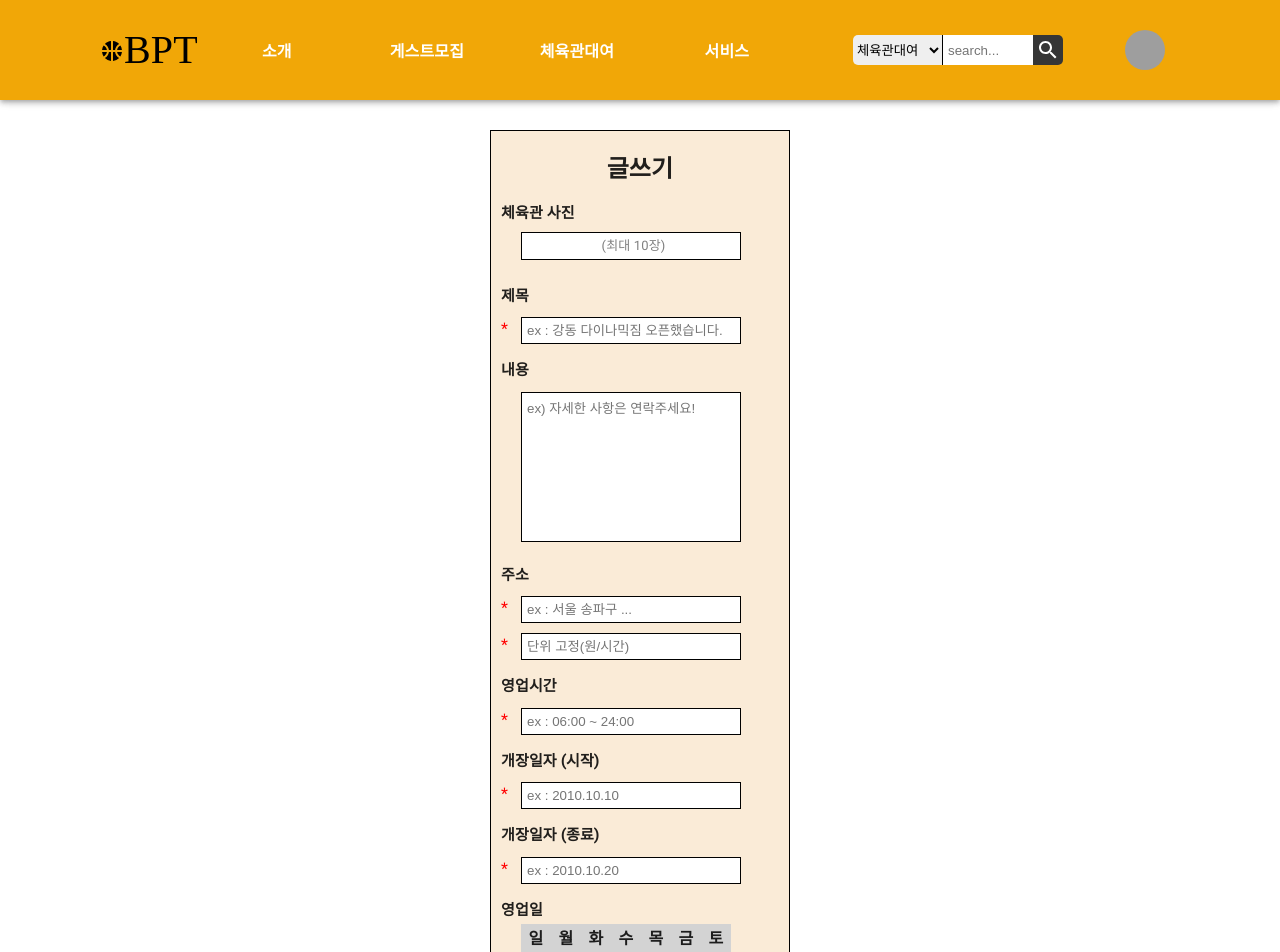
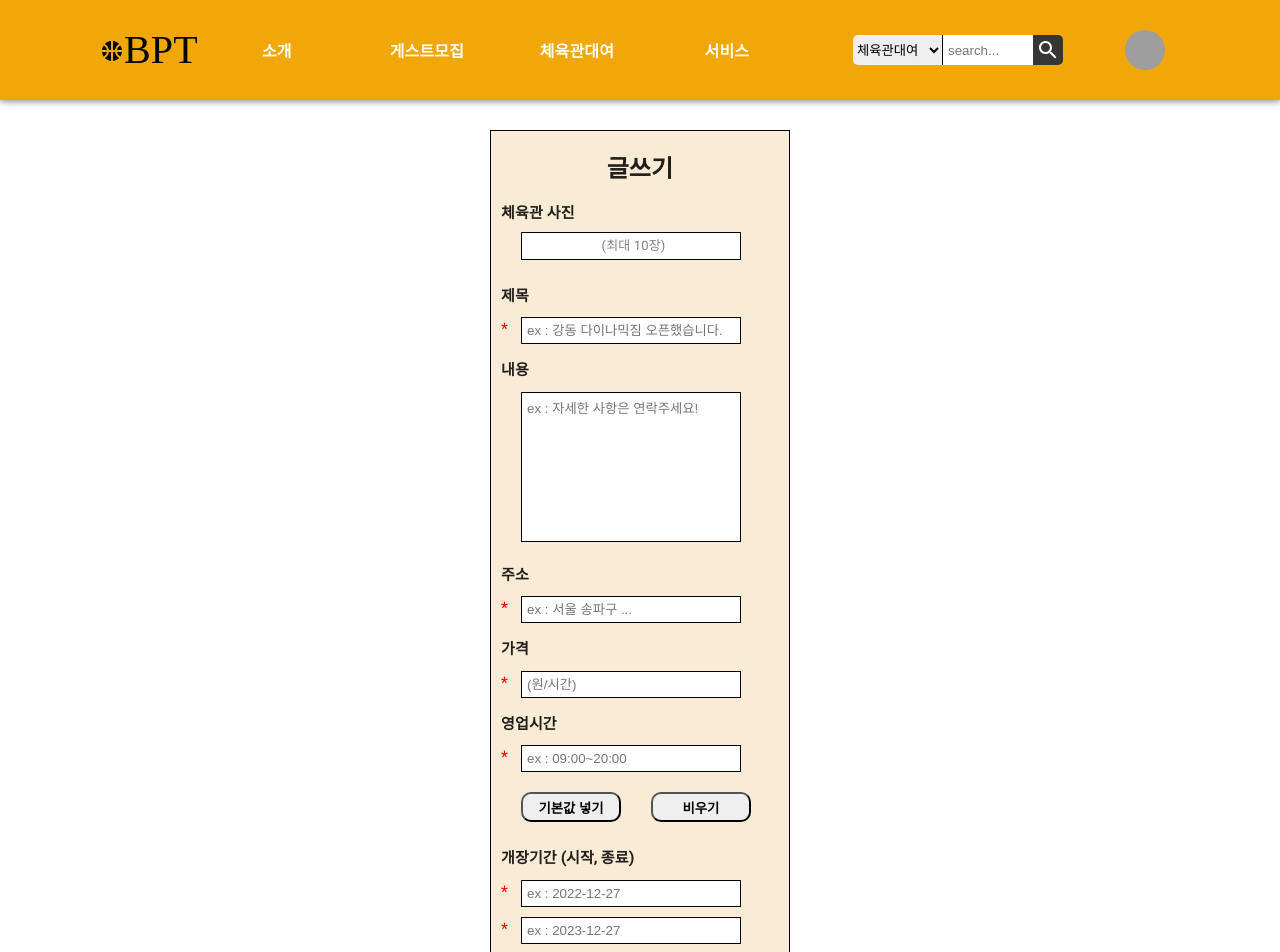
Before and after one commit to msh9900/basketballguest, a React (Create React App) app in the folder front/: page /gym/post in a window 1280 px wide. Shown: the top 952 px of the page. Built offline with nearby package versions, Linux system fonts and the light colour scheme; grey boxes are pictures that could not be loaded; a web font is replaced by a local one.

Commit message:
[FEAT] gym post form completed

```diff
--- a/front/src/components/rentalPost/GymRentalPost.tsx
+++ b/front/src/components/rentalPost/GymRentalPost.tsx
@@ -2,7 +2,7 @@ import cls from './GymRentalPost.module.scss';
 import { useNavigate } from 'react-router-dom';
 import { useState } from 'react';
 
-// comp
+// component
 import GymTitle from './templates/GymTitle'
 import GymContent from './templates/GymContent'
 import GymAddress from './templates/GymAddress'
@@ -17,23 +17,92 @@ const GymRentalPost =() => {
   const [isLoading, setIsLoading] = useState(false)
   const cancelPost = () => {navigate('/gym')}
 
-  // const [txtFormValue, setTxtFormValue] = useState([
-  //   {title:''},
-  //   {content:'none'},
-  //   {address:'none'},
-  //   {pricePerHour:'none'},
-  //   {openingHours:'none'},
-  //   {openingPeriod:'none'},
-  //   {openingDays:'none'},
-  // ])
+  // form contents
+  const [title, setTitle] = useState('')
+  const [content, setContent] = useState('')
+  const [address, setAddress] = useState('')
+  const [price, setPrice] = useState('')
+  const [openingHours, setOpeningHours] = useState('')
+  const [openingPeriod, setOpeningPeriod] = useState<string[]>(['',''])
+  const [openingDays, setOpeningDays] = useState(
+    [
+      {name:'일', open:false},
+      {name:'월', open:false},
+      {name:'화', open:false},
+      {name:'수', open:false},
+      {name:'목', open:false},
+      {name:'금', open:false},
+      {name:'토', open:false},
+    ]
+  )
 
   const post = async () => {
-    await setIsLoading(true)
+    // 텍스트 데이터 유효성 체크
+    await checkFormValid()
+
+    // 텍스트 데이터 번들 생성
+    const formBody = {
+      title,
+      content,
+      address,
+      price,
+      openingHours,
+      openingPeriod,
+      openingDays,
+    }
+    console.log('formBody', formBody)
+
+    // 텍스트 데이터 전송
+    // try {
+    //   const response = await fetch('http://localhost:4000/register', {
+    //     method: 'POST',
+    //     headers: { 'Content-Type': 'application/json' },
+    //     body: JSON.stringify(formBody),
+    //   });
+    //   const data = await response.json();
+    //   await console.log('post 성공', data);
+    // } catch(err:any){
+    //   await console.log('post 실패', err);
+    // }
+
+    // 이미지 데이터 전송
+    // await setIsLoading(true)
+
+    // gym 페이지로 이동
+    // alert('성공')
     // navigate('/gym')
   }
 
-  const submitForm = (e:any) => {
-    e.preventDefault()
+  const checkFormValid = () => {
+    if(title===''){
+      alert('제목을 입력해주세요')
+      // 포커스 주기
+      return
+    }
+    if(address===''){
+      alert('주소를 입력해주세요')
+      // 포커스 주기
+      return
+    }
+    if(openingHours===''){
+      alert('영업시간을 입력해주세요')
+      // 포커스 주기
+      return
+    }
+
+    const stt = openingPeriod[0]
+    const end = openingPeriod[1]
+    const regex = RegExp(/^\d{4}-(0[1-9]|1[012])-(0[1-9]|[12][0-9]|3[01])$/);
+    // https://curryyou.tistory.com/234
+
+    if(stt==='' || end===''){
+      alert('개장기간 값을 입력해주세요')
+      return
+    }
+    if(!regex.test(stt) || !regex.test(end)){
+      alert('개장기간 양식을 확인해주세요')
+      return
+    }
   }
 
   return (
@@ -46,22 +115,39 @@ const GymRentalPost =() => {
         />
         <form>
           <GymTitle
-            // txtFormValue={txtFormValue}
-            // setTxtFormValue={setTxtFormValue}
+            title={title}
+            setTitle={setTitle}
           />
-          <GymContent/>
-          <GymAddress/>
-          <GymPrice/>
-          <GymOpeningHours/>
-          <GymOpeningPeriod/>
-          <GymOpeningDays/>
+          <GymContent
+            content={content}
+            setContent={setContent}
+          />
+          <GymAddress
+            address={address}
+            setAddress={setAddress}
+          />
+          <GymPrice
+            price={price}
+            setPrice={setPrice}
+          />
+          <GymOpeningHours
+            openingHours={openingHours}
+            setOpeningHours={setOpeningHours}
+          />
+          <GymOpeningPeriod
+            openingPeriod={openingPeriod}
+            setOpeningPeriod={setOpeningPeriod}
+          />
+          <GymOpeningDays
+            openingDays={openingDays}
+            setOpeningDays={setOpeningDays}
+          />
         </form>
         <div className={cls.bottomBtns}>
           <button onClick={cancelPost}>취소</button>
-          <button onClick={post}>완료</button>
+          <button onClick={post}>전송</button>
         </div>
       </div>
-
     </div>
   )
 }
--- a/front/src/components/rentalPost/inputStyle/TextInput.module.scss
+++ b/front/src/components/rentalPost/inputStyle/TextInput.module.scss
@@ -24,3 +24,7 @@
   margin-left:10px;
   font-size:15px;
 }
+.defaultValBtn{
+  margin-left:30px;
+  width:100px;
+}
--- a/front/src/components/rentalPost/templates/GymAddress.tsx
+++ b/front/src/components/rentalPost/templates/GymAddress.tsx
@@ -1,7 +1,15 @@
 // import InputText from '../inputStyle/Input_Text'
 import cls from '../inputStyle/TextInput.module.scss'
 
-const GymAddress = () => {
+interface Props{
+  address:string
+  setAddress:React.Dispatch<React.SetStateAction<string>>
+}
+
+const GymAddress = (props:Props) => {
+  const onChange = (e:any) => {
+    props.setAddress(e.target.value)
+  }
   return (
     <>
       <h3 className={cls.explanation}>주소</h3>
@@ -10,6 +18,8 @@ const GymAddress = () => {
         <input
           type='text'
           placeholder='ex : 서울 송파구 ...'
+          value={props.address}
+          onChange={onChange}
         />
       </div>
       {/* https://postcode.map.daum.net/guide */}
--- a/front/src/components/rentalPost/templates/GymContent.tsx
+++ b/front/src/components/rentalPost/templates/GymContent.tsx
@@ -1,6 +1,16 @@
 import cls from '../inputStyle/TextAreaInput.module.scss'
 
-const GymContent = () => {
+interface Props{
+  content:string
+  setContent:React.Dispatch<React.SetStateAction<string>>
+}
+
+const GymContent = (props:Props) => {
+
+  const onChange = (e:any) => {
+    props.setContent(e.target.value)
+  }
+
   return (
     <>
       <h3 className={cls.explanation}>내용</h3>
@@ -9,7 +19,9 @@ const GymContent = () => {
         <div></div>
         <div>
           <textarea
-            placeholder='ex) 자세한 사항은 연락주세요!'
+            placeholder='ex : 자세한 사항은 연락주세요!'
+            value={props.content}
+            onChange={onChange}
           />
         </div>
       </div>
--- a/front/src/components/rentalPost/templates/GymOpeningHours.tsx
+++ b/front/src/components/rentalPost/templates/GymOpeningHours.tsx
@@ -1,18 +1,43 @@
 import cls from '../inputStyle/TextInput.module.scss'
 
-const GymOpeningHours = () => {
+interface Props{
+  openingHours:string
+  setOpeningHours:React.Dispatch<React.SetStateAction<string>>
+}
+
+const GymOpeningHours = (props:Props) => {
+  const inputDefaultValue = (e:any) => {
+    e.preventDefault()
+    props.setOpeningHours('09:00~20:00')
+  }
+  const deleteInputValue = (e:any) => {
+    e.preventDefault()
+    props.setOpeningHours('')
+  }
+  const onChange = (e:any) => {
+    props.setOpeningHours(e.target.value)
+  }
+
   return (
     <>
       <h3 className={cls.explanation}>영업시간</h3>
       <div className={cls.TextInputLayout}>
         <div><p>*</p></div>
         <input
+          id='GymOpeningHours'
           type='text'
-          placeholder='ex : 06:00 ~ 24:00'
+          placeholder='ex : 09:00~20:00'
+          value={props.openingHours}
+          onChange={onChange}
         />
       </div>
+      <button className={cls.defaultValBtn} onClick={inputDefaultValue}>
+        기본값 넣기
+      </button>
+      <button className={cls.defaultValBtn} onClick={deleteInputValue}>
+        비우기
+      </button>
     </>
-
   )
 }
 
--- a/front/src/components/rentalPost/templates/GymOpeningPeriod.tsx
+++ b/front/src/components/rentalPost/templates/GymOpeningPeriod.tsx
@@ -1,25 +1,75 @@
 import cls from '../inputStyle/TextInput.module.scss'
+interface Props{
+  openingPeriod:string[]
+  setOpeningPeriod:React.Dispatch<React.SetStateAction<string[]>>
+}
 
-const GymOpeningPeriod = () => {
+const GymOpeningPeriod = (props:Props) => {
+
+  const getCurrentDate = (param:string) => {
+    var date = new Date();
+    var year = date.getFullYear();
+    var month = ("0" + (1 + date.getMonth())).slice(-2);
+    var day = ("0" + date.getDate()).slice(-2);
+    if (param==='today') return `${year}-${month}-${day}`
+    else if (param==='nextYear') return `${year+1}-${month}-${day}`
+  }
+
+  const today = getCurrentDate('today') as string
+  const nextYear = getCurrentDate('nextYear') as string
+
+  const inputDefaultValue = (e:any) => {
+    e.preventDefault()
+    props.setOpeningPeriod([today, nextYear])
+  }
+
+  const deleteInputValue = (e:any) => {
+    e.preventDefault()
+    props.setOpeningPeriod(['', ''])
+  }
+
+  const onChange = (e:any) => {
+    const val = e.target.value
+    if(val === 'periodStart'){
+      props.setOpeningPeriod([val, props.openingPeriod[1]])
+    }
+    else{
+      props.setOpeningPeriod([props.openingPeriod[0], val])
+    }
+  }
+
   return (
     <div>
-      <h3 className={cls.explanation}>개장일자 (시작)</h3>
+      <h3 className={cls.explanation}>개장기간 (시작, 종료)</h3>
       <div className={cls.TextInputLayout}>
         <div><p>*</p></div>
         <input
           type='text'
-          placeholder='ex : 2010.10.10'
+          id='periodStart'
+          placeholder={'ex : ' + getCurrentDate('today')}
+          autoComplete="off"
+          value={props.openingPeriod[0]}
+          onChange={onChange}
         />
       </div>
 
-      <h3 className={cls.explanation}>개장일자 (종료)</h3>
       <div className={cls.TextInputLayout}>
         <div><p>*</p></div>
         <input
           type='text'
-          placeholder='ex : 2010.10.20'
+          id='periodEnd'
+          placeholder={'ex : ' + getCurrentDate('nextYear')}
+          autoComplete="off"
+          value={props.openingPeriod[1]}
+          onChange={onChange}
         />
       </div>
+      <button className={cls.defaultValBtn} onClick={inputDefaultValue}>
+        기본값 넣기
+      </button>
+      <button className={cls.defaultValBtn} onClick={deleteInputValue}>
+        비우기
+      </button>
     </div>
   )
 }
--- a/front/src/components/rentalPost/templates/GymPrice.tsx
+++ b/front/src/components/rentalPost/templates/GymPrice.tsx
@@ -1,13 +1,26 @@
 import cls from '../inputStyle/TextInput.module.scss'
 
-const GymPricePerHour = () => {
+interface Props{
+  price:string
+  setPrice:React.Dispatch<React.SetStateAction<string>>
+}
+
+const GymPricePerHour = (props:Props) => {
+
+  const onChange = (e:any) =>{
+    props.setPrice(e.target.value)
+  }
+
   return (
     <>
+      <h3 className={cls.explanation}>가격</h3>
       <div className={cls.TextInputLayout}>
       <div><p>*</p></div>
       <input
         type='text'
-        placeholder='단위 고정(원/시간)'
+        placeholder='(원/시간)'
+        value={props.price}
+        onChange={onChange}
       />
     </div>
     </>
--- a/front/src/components/rentalPost/templates/GymTitle.tsx
+++ b/front/src/components/rentalPost/templates/GymTitle.tsx
@@ -1,6 +1,14 @@
 import cls from '../inputStyle/TextInput.module.scss'
 
-const GymTitle = () => {
+interface Props{
+  title:string
+  setTitle:React.Dispatch<React.SetStateAction<string>>
+}
+
+const GymTitle = (props:Props) => {
+  const onChange = (e:any) => {
+    props.setTitle(e.target.value)
+  }
   return (
     <>
       <h3 className={cls.explanation}>제목</h3>
@@ -9,6 +17,8 @@ const GymTitle = () => {
         <input
           type='text'
           placeholder='ex : 강동 다이나믹짐 오픈했습니다.'
+          value={props.title}
+          onChange={onChange}
         />
       </div>
     </>
```
Also changed, not shown: front/src/components/rentalPost/templates/GymOpeningDays.tsx (+17 -20 lines).
